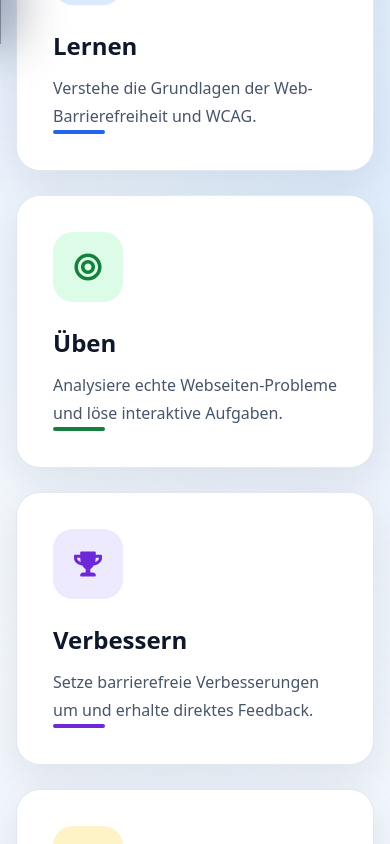
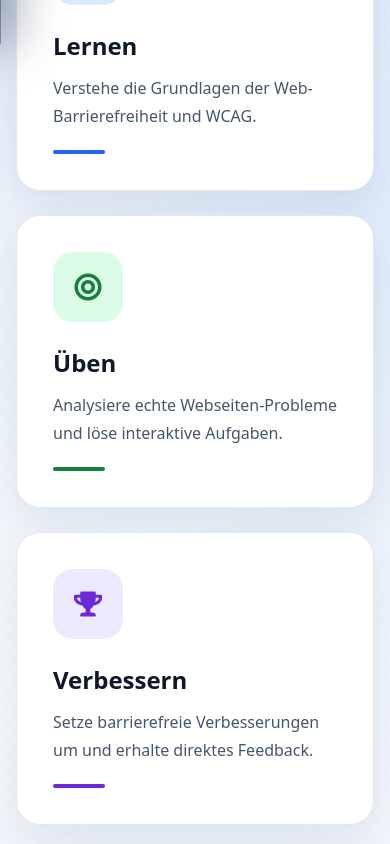
Before and after one commit to Diladzz/accessfix, a React (Vite) app in the folder client/: page / in a window 390 px wide. Shown: the part 800-1644 px from the top of the page. Built offline with nearby package versions, Linux system fonts and the light colour scheme.

Commit message:
striche homepgae

```diff
--- a/client/src/styles/pages/homepage.css
+++ b/client/src/styles/pages/homepage.css
@@ -324,4 +324,8 @@
   .home-info-btn {
     width: 100%;
   }
+
+  .home-card-line {
+    margin-top: 20px;
+  }
 }
```
